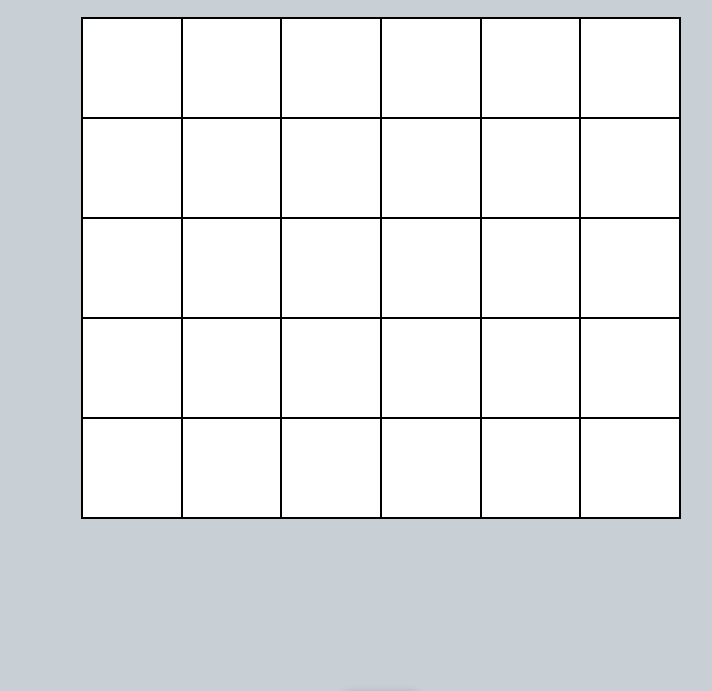
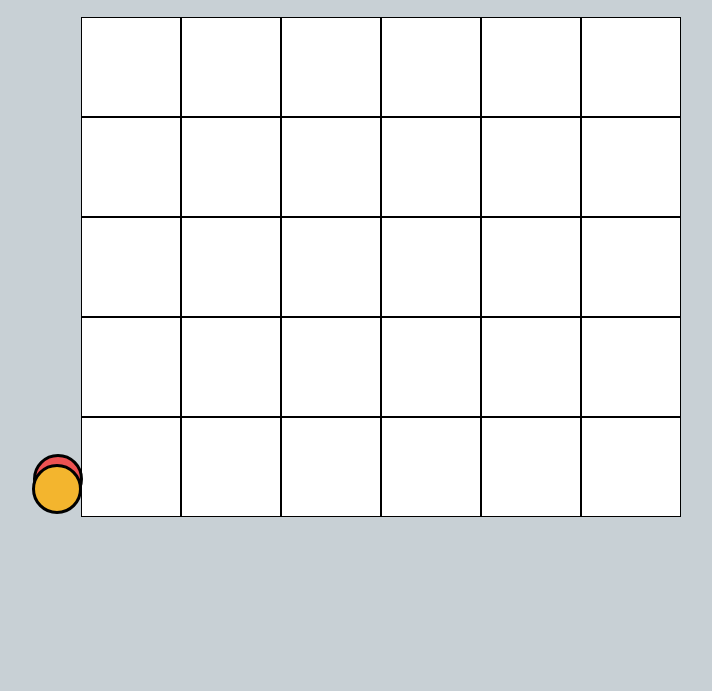
Before and after one commit to Annikaenjoy/semester_project2, a plain HTML site: page boardGame.html in a window 1280 px wide. Shown: the part 88-779 px from the top of the page, without its empty margins (259-971 px from the left). Drawn offline with Linux system fonts and the light colour scheme.

Commit message:
Moving player tokens, first draft, with css. NOT finished

```diff
--- a/boardGame.html
+++ b/boardGame.html
@@ -17,36 +17,39 @@
     <header></header>
     <h1>Winter is coming..</h1>
     <div class="board">
-      <div class="tile" id="1"></div>
-      <div class="tile" id="2"></div>
-      <div class="tile" id="3"></div>
-      <div class="tile" id="4"></div>
-      <div class="tile" id="5"></div>
-      <div class="tile" id="6"></div>
-      <div class="tile" id="7"></div>
-      <div class="tile" id="8"></div>
-      <div class="tile" id="9"></div>
-      <div class="tile" id="10"></div>
-      <div class="tile" id="11"></div>
-      <div class="tile" id="12"></div>
-      <div class="tile" id="13"></div>
-      <div class="tile" id="14"></div>
-      <div class="tile" id="15"></div>
-      <div class="tile" id="16"></div>
-      <div class="tile" id="17"></div>
-      <div class="tile" id="18"></div>
-      <div class="tile" id="19"></div>
-      <div class="tile" id="20"></div>
-      <div class="tile" id="21"></div>
-      <div class="tile" id="22"></div>
-      <div class="tile" id="23"></div>
-      <div class="tile" id="24"></div>
-      <div class="tile" id="25"></div>
-      <div class="tile" id="26"></div>
-      <div class="tile" id="27"></div>
-      <div class="tile" id="28"></div>
-      <div class="tile" id="29"></div>
-      <div class="tile" id="30"></div>
+      <div class="tile" data-position="1">
+        <p class="p1"></p>
+        <p class="p2"></p>
+      </div>
+      <div class="tile" data-position="2"></div>
+      <div class="tile" data-position="3"></div>
+      <div class="tile" data-position="4"></div>
+      <div class="tile" data-position="5"></div>
+      <div class="tile" data-position="6"></div>
+      <div class="tile" data-position="7"></div>
+      <div class="tile" data-position="8"></div>
+      <div class="tile" data-position="9"></div>
+      <div class="tile" data-position="10"></div>
+      <div class="tile" data-position="11"></div>
+      <div class="tile" data-position="12"></div>
+      <div class="tile" data-position="13"></div>
+      <div class="tile" data-position="14"></div>
+      <div class="tile" data-position="15"></div>
+      <div class="tile" data-position="16"></div>
+      <div class="tile" data-position="17"></div>
+      <div class="tile" data-position="18"></div>
+      <div class="tile" data-position="19"></div>
+      <div class="tile" data-position="20"></div>
+      <div class="tile" data-position="21"></div>
+      <div class="tile" data-position="22"></div>
+      <div class="tile" data-position="23"></div>
+      <div class="tile" data-position="24"></div>
+      <div class="tile" data-position="25"></div>
+      <div class="tile" data-position="26"></div>
+      <div class="tile" data-position="27"></div>
+      <div class="tile" data-position="28"></div>
+      <div class="tile" data-position="29"></div>
+      <div class="tile" data-position="30"></div>
     </div>
     <div class="player-container"></div>
     <div class="dice-container"></div>
--- a/js/boardGame.js
+++ b/js/boardGame.js
@@ -1,6 +1,8 @@
 import { getSelectedPlayers } from "./utils/playersFunction.js";
 import { createDice } from "./utils/dice.js";
 const playerContainer = document.querySelector(".player-container");
+const board = document.querySelector(".board");
+const score = document.querySelector(".tile");
 
 const selectedPlayers = getSelectedPlayers();
 
@@ -8,10 +10,58 @@ selectedPlayers.forEach((selected) => {
   playerContainer.innerHTML += `<div class="player">
   <p>${selected.name}</p>
     <img src="../assets/img/characters/${selected.name}.png" />
-
     </div>`;
 });
-console.log(selectedPlayers);
+
+console.log(selectedPlayers[0].name);
+console.log(selectedPlayers[1].name);
 
 let player1 = selectedPlayers[0].name;
 let player2 = selectedPlayers[1].name;
+
+const NUMBER_OF_TILES = 30;
+const NUMBER_OF_PLAYERS = 2;
+
+const playerTokens = [
+  document.querySelector(".p1"),
+  document.querySelector(".p2"),
+];
+
+const playerPositions = [0, 0]; // starting position for each player
+
+// set starting position of player tokens
+playerTokens.forEach((token, i) => {
+  token.style.left = `${playerPositions[i] * 100}px`;
+});
+
+let currentPlayer = 0; // start with player 1
+
+const btnRollDice = document.querySelector(".btn-roll-dice");
+const diceContainer = document.querySelector(".dice-container");
+
+btnRollDice.addEventListener("click", () => {
+  const random = Math.floor(Math.random() * 6 + 1);
+
+  const dice = createDice(random);
+  diceContainer.innerHTML = "";
+  diceContainer.appendChild(dice);
+
+  let newPosition = playerPositions[currentPlayer] + random;
+  if (newPosition > NUMBER_OF_TILES) {
+    newPosition = NUMBER_OF_TILES - (newPosition - NUMBER_OF_TILES);
+  }
+
+  const tile = document.querySelector(`[data-position="${newPosition}"]`);
+  const boardRect = board.getBoundingClientRect();
+  const tileRect = tile.getBoundingClientRect();
+  const offsetLeft = tileRect.left - boardRect.left;
+
+  playerTokens[currentPlayer].style.left = `${offsetLeft}px`;
+  playerPositions[currentPlayer] = newPosition;
+
+  if (random === 6) {
+    // player rolls again
+  } else {
+    currentPlayer = (currentPlayer + 1) % NUMBER_OF_PLAYERS;
+  }
+});
--- a/js/utils/dice.js
+++ b/js/utils/dice.js
@@ -78,6 +78,5 @@ btnRollDice.addEventListener("click", () => {
   const interval = setInterval(() => {
     randomizeDice(diceContainer, NUMBER_OF_DICE);
   }, 50);
-
   setTimeout(() => clearInterval(interval), 1000);
 });
--- a/styles.css
+++ b/styles.css
@@ -85,20 +85,177 @@ p {
 /* GAME BOARD
 -------------------------------------*/
 .board {
-  display: grid;
-  max-width: 600px;
-  grid-template-columns: repeat(6, 1fr);
-  grid-template-rows: repeat(5, 1fr);
-  border: 1px solid black;
-  margin: auto;
+  display: flex;
+  flex-wrap: wrap;
+  justify-content: flex-start;
+  width: 600px; /* 6 tiles wide */
+  height: 500px; /* 5 tiles high */
+  background-color: #fff;
+  margin: 20px auto;
+  position: relative;
 }
 
 .tile {
-  display: grid;
-  border: 1px solid black;
-  max-width: 100px;
+  box-sizing: border-box;
+  width: 100px;
   height: 100px;
-  background-color: #fff;
+  border: 1px solid #000;
+  display: flex;
+  justify-content: center;
+  align-items: center;
+  font-size: 20px;
+  font-weight: bold;
+  position: absolute;
+}
+
+.tile[data-position="1"] {
+  left: 0;
+  top: 400px;
+}
+
+.tile[data-position="2"] {
+  left: 100px;
+  top: 400px;
+}
+
+.tile[data-position="3"] {
+  left: 200px;
+  top: 400px;
+}
+
+.tile[data-position="4"] {
+  left: 300px;
+  top: 400px;
+}
+
+.tile[data-position="5"] {
+  left: 400px;
+  top: 400px;
+}
+
+.tile[data-position="6"] {
+  left: 500px;
+  top: 400px;
+}
+
+.tile[data-position="7"] {
+  left: 500px;
+  top: 300px;
+}
+
+.tile[data-position="8"] {
+  left: 400px;
+  top: 300px;
+}
+
+.tile[data-position="9"] {
+  left: 300px;
+  top: 300px;
+}
+
+.tile[data-position="10"] {
+  left: 200px;
+  top: 300px;
+}
+
+.tile[data-position="11"] {
+  left: 100px;
+  top: 300px;
+}
+
+.tile[data-position="12"] {
+  left: 0;
+  top: 300px;
+}
+
+.tile[data-position="13"] {
+  left: 0;
+  top: 200px;
+}
+
+.tile[data-position="14"] {
+  left: 100px;
+  top: 200px;
+}
+
+.tile[data-position="15"] {
+  left: 200px;
+  top: 200px;
+}
+
+.tile[data-position="16"] {
+  left: 300px;
+  top: 200px;
+}
+
+.tile[data-position="17"] {
+  left: 400px;
+  top: 200px;
+}
+
+.tile[data-position="18"] {
+  left: 500px;
+  top: 200px;
+}
+
+.tile[data-position="19"] {
+  left: 500px;
+  top: 100px;
+}
+
+.tile[data-position="20"] {
+  left: 400px;
+  top: 100px;
+}
+
+.tile[data-position="21"] {
+  left: 300px;
+  top: 100px;
+}
+
+.tile[data-position="22"] {
+  left: 200px;
+  top: 100px;
+}
+
+.tile[data-position="23"] {
+  left: 100px;
+  top: 100px;
+}
+
+.tile[data-position="24"] {
+  left: 0;
+  top: 100px;
+}
+
+.tile[data-position="25"] {
+  left: 0;
+  top: 0;
+}
+
+.tile[data-position="26"] {
+  left: 100px;
+  top: 0;
+}
+
+.tile[data-position="27"] {
+  left: 200px;
+  top: 0;
+}
+
+.tile[data-position="28"] {
+  left: 300px;
+  top: 0;
+}
+
+.tile[data-position="29"] {
+  left: 400px;
+  top: 0;
+}
+
+.tile[data-position="30"] {
+  left: 500px;
+  top: 0;
 }
 
 .player-container {
@@ -113,8 +270,34 @@ p {
   flex-direction: column-reverse;
   padding: 20px;
 }
+
 .player img {
   height: 150px;
+}
+
+.p1,
+.p2 {
+  width: 50px;
+  height: 50px;
+  border-radius: 100px;
+  position: absolute;
+  border: 3px solid black;
+}
+
+.p1 {
+  z-index: 1;
+  top: 20px;
+  left: -50%;
+  transition: all linear 0.5s;
+  background-color: #ec5252;
+}
+
+.p2 {
+  z-index: 2;
+  top: 30px;
+  left: -50px;
+  transition: all linear 0.5s;
+  background-color: #f3b52e;
 }
 
 /* DICE
```
